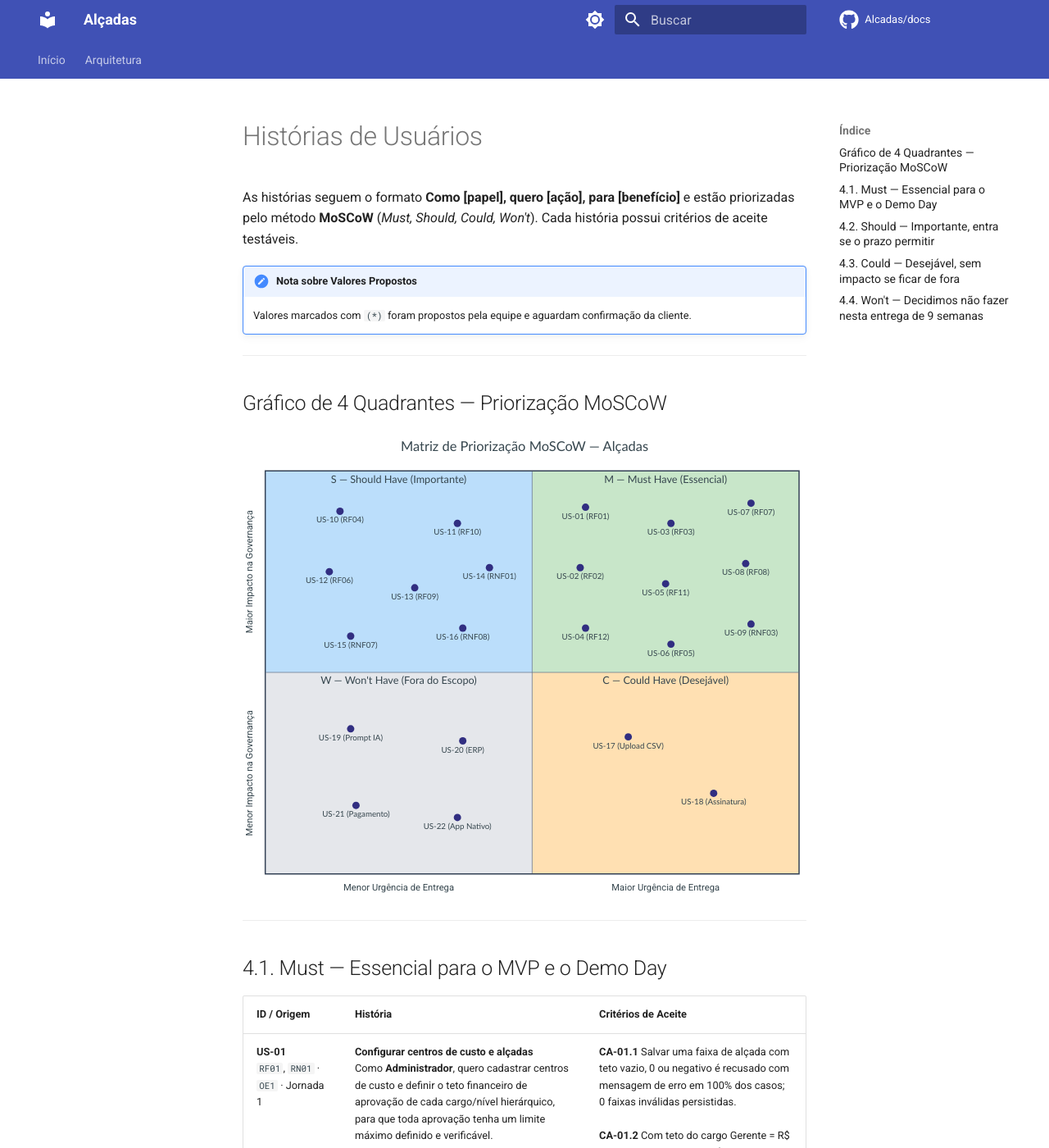
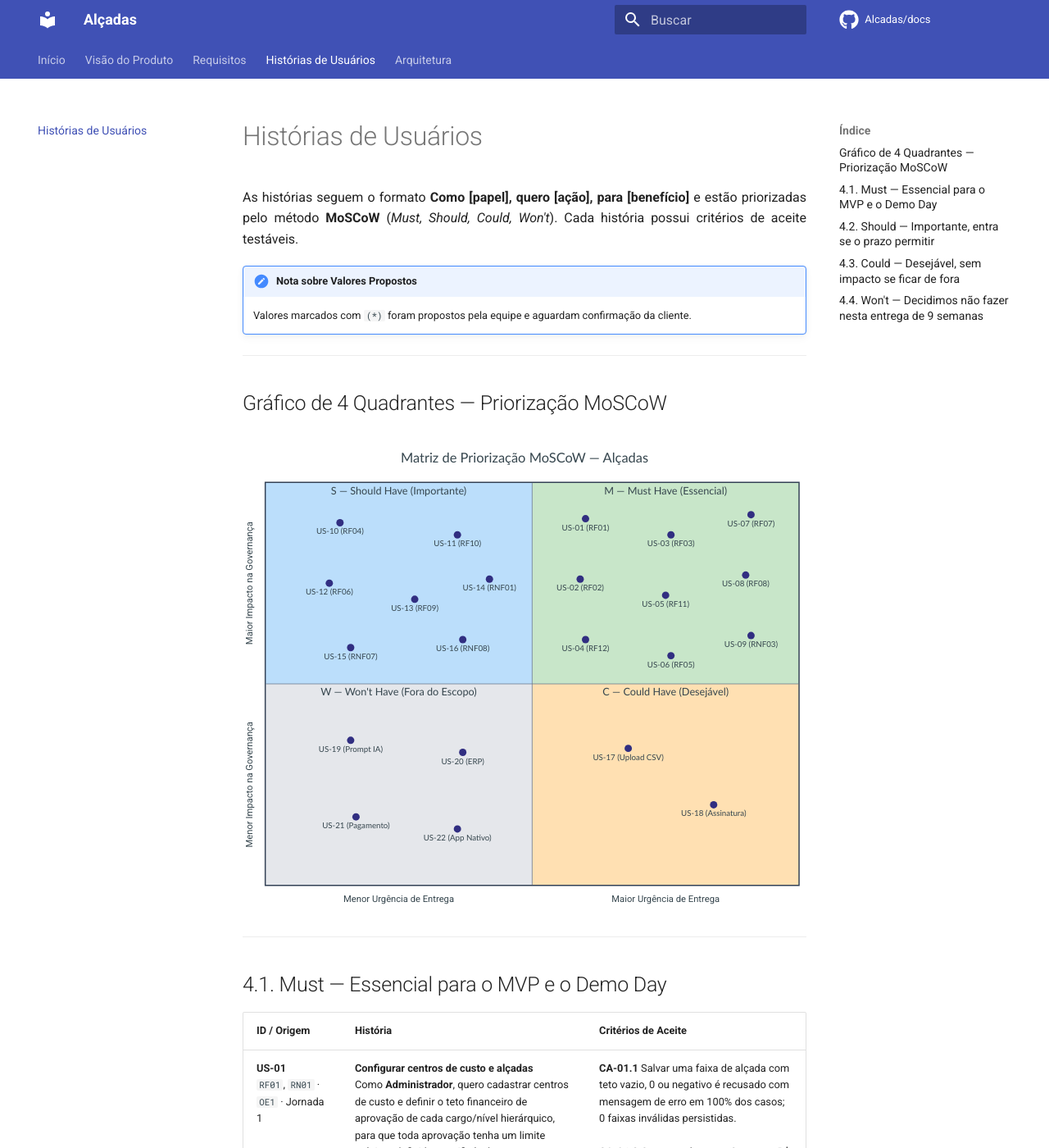
Before and after one commit to Alcadas/alcadas-docs, an MkDocs documentation site: the page built from docs/historias-usuario.md, in a window 1280 px wide and 1400 px high. Shown: the whole window at 82% size. Built offline with MkDocs 1.6.1 and Material for MkDocs 9.7.7, drawn with Linux system fonts in a browser that asks for light colours; comment, search, counter and statistics services are not loaded; some of the changed text lies outside the part shown.

Commit message:
chore: configura modo claro fixo, formulas mathjax e estilos no mkdocs

```diff
--- /dev/null
+++ b/docs/javascripts/mathjax.js
@@ -0,0 +1,19 @@
+window.MathJax = {
+  tex: {
+    inlineMath: [["\\(", "\\)"]],
+    displayMath: [["\\[", "\\]"]],
+    processEscapes: true,
+    processEnvironments: true
+  },
+  options: {
+    ignoreHtmlClass: ".*|",
+    processHtmlClass: "arithmatex"
+  }
+};
+
+document$.subscribe(() => {
+  MathJax.startup.output.clearCache()
+  MathJax.typesetClear()
+  MathJax.texReset()
+  MathJax.typesetPromise()
+})
--- /dev/null
+++ b/docs/stylesheets/extra.css
@@ -0,0 +1,22 @@
+/* Alinhamento justificado para textos da documentação */
+.md-typeset p,
+.md-typeset li,
+.md-typeset td,
+.md-typeset .admonition {
+  text-align: justify;
+}
+
+/* Mantém cabeçalhos de tabela e códigos alinhados à esquerda */
+.md-typeset th,
+.md-typeset pre,
+.md-typeset code {
+  text-align: left;
+}
+
+/* Expande o container do Mermaid para ocupar toda a largura disponível */
+.md-typeset .mermaid {
+  display: block;
+  width: 100%;
+  text-align: center;
+  margin: 1.5rem 0;
+}
--- a/mkdocs.yml
+++ b/mkdocs.yml
@@ -12,20 +12,9 @@ theme:
   name: material
   language: pt-BR
   palette:
-    # Modo Claro
     - scheme: default
       primary: indigo
       accent: indigo
-      toggle:
-        icon: material/brightness-7
-        name: Alternar para modo escuro
-    # Modo Escuro
-    - scheme: slate
-      primary: indigo
-      accent: indigo
-      toggle:
-        icon: material/brightness-4
-        name: Alternar para modo claro
   features:
     - navigation.instant
     - navigation.tracking
@@ -43,6 +32,8 @@ theme:
 markdown_extensions:
   - admonition
   - pymdownx.details
+  - pymdownx.arithmatex:
+      generic: true
   - pymdownx.superfences:
       custom_fences:
         - name: mermaid
@@ -64,6 +55,13 @@ markdown_extensions:
   - toc:
       permalink: true
 
+extra_css:
+  - stylesheets/extra.css
+
+extra_javascript:
+  - javascripts/mathjax.js
+  - https://unpkg.com/mathjax@3/es5/tex-mml-chtml.js
+
 plugins:
   - search
   - minify:
@@ -71,4 +69,7 @@ plugins:
 
 nav:
   - Início: index.md
+  - "Visão do Produto": visao-produto.md
+  - Requisitos: requisitos.md
+  - "Histórias de Usuários": historias-usuario.md
   - Arquitetura: ARCHITECTURE.md
```
